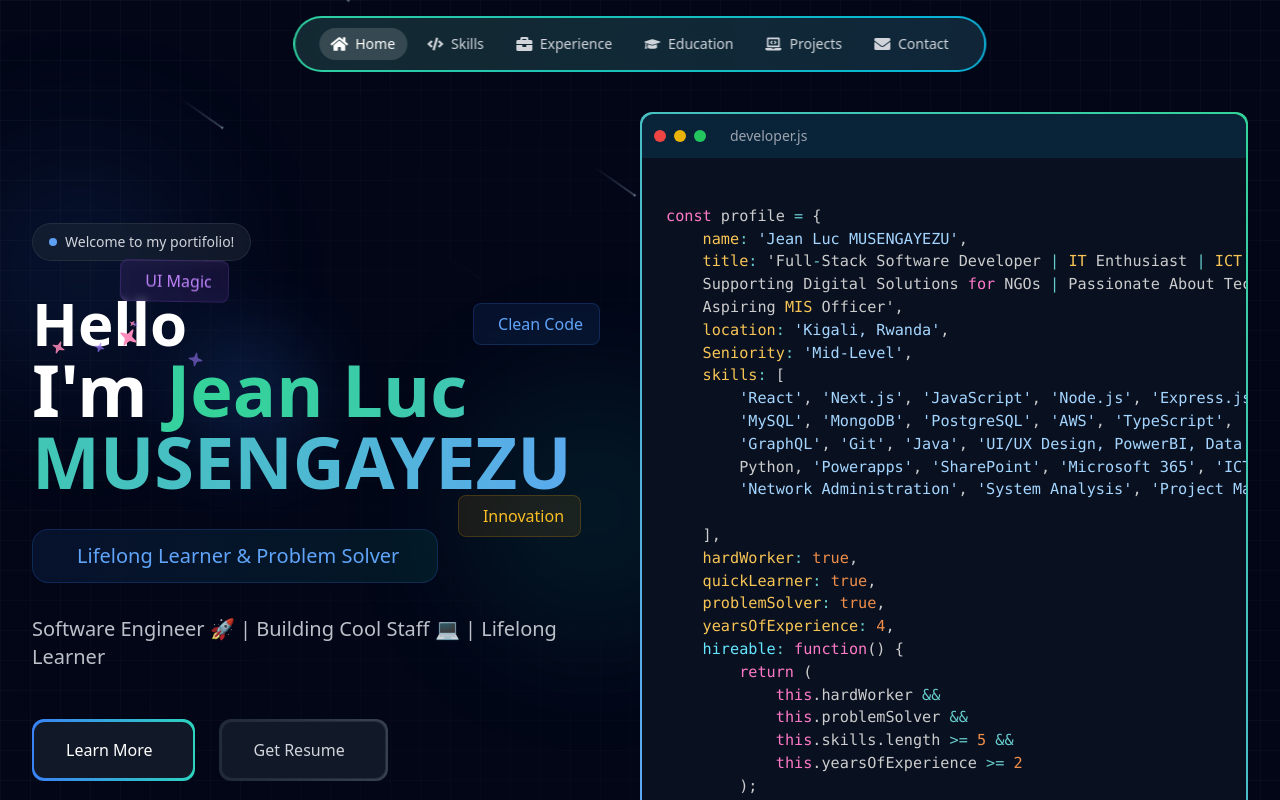
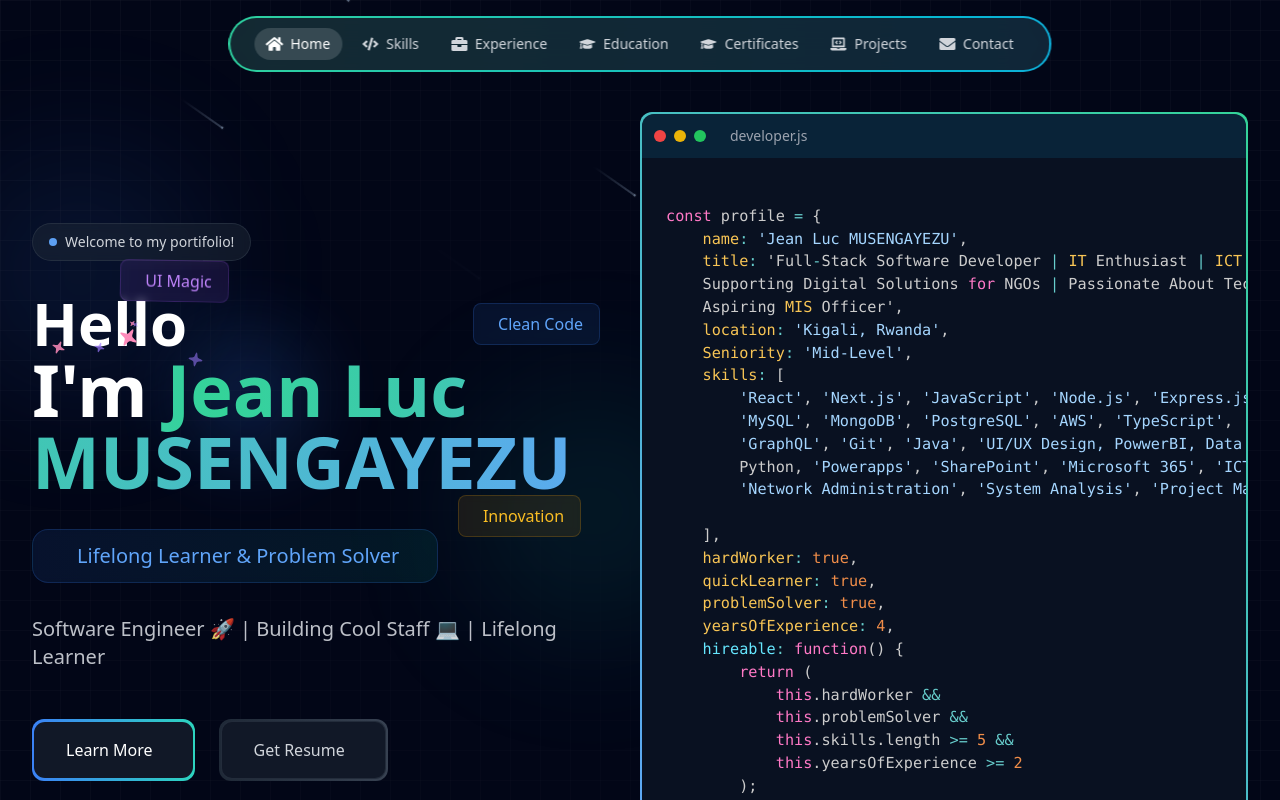
Before and after one commit to Jeanluc24/Jeanluc_portofolio, a React (Vite) app: page / in a window 1280 px wide. Shown: the top 800 px of the page. Built offline with nearby package versions, Linux system fonts and the light colour scheme.

Commit message:
All files

```diff
--- a/src/App.jsx
+++ b/src/App.jsx
@@ -7,6 +7,7 @@ import Header from "./pages/Header/Header";
 import Hero from "./pages/Hero/Hero";
 import Skills from "./pages/Skills/Skills";
 import Education from "./pages/Education/Education";
+import Certificates from "./pages/Certificates/Certificates";
 
 import { Route, Routes } from "react-router-dom";
 
@@ -25,6 +26,9 @@ export default function App() {
           <Experience />
           <Education />
           <Contact />
+          <Projects />
+          <Certificates />
+
         </>
       ) : (
         // Router Mode: Use routes for navigation
@@ -35,6 +39,7 @@ export default function App() {
           <Route path="/education" element={<Education />} />
           <Route path="/contact" element={<Contact />} />
           <Route path="/projects" element={<Projects />} />
+          <Route path="/certificates" element={<Certificates />} />
         </Routes>
       )}
     </>
--- a/src/pages/Header/Header.jsx
+++ b/src/pages/Header/Header.jsx
@@ -32,6 +32,12 @@ export default function Header() {
       icon: FaGraduationCap,
       text: "Education",
       path: "/education",
+    },
+    {
+      id: "certificates",
+      icon: FaGraduationCap,
+      text: "Certificates",
+      path: "/certificates",
     },
     { id: "projects", icon: FaLaptopCode, text: "Projects", path: "/projects" },
     { id: "contact", icon: FaEnvelope, text: "Contact", path: "/contact" },
```
